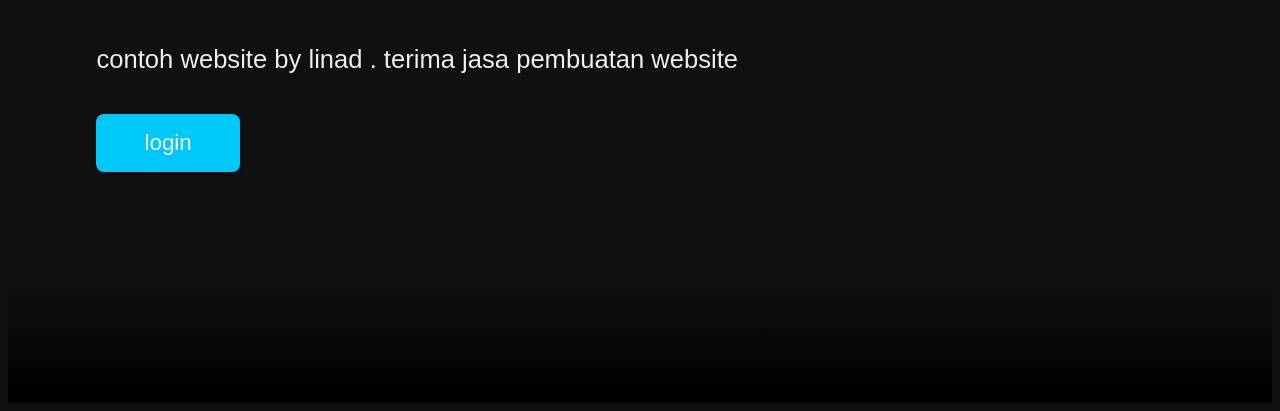
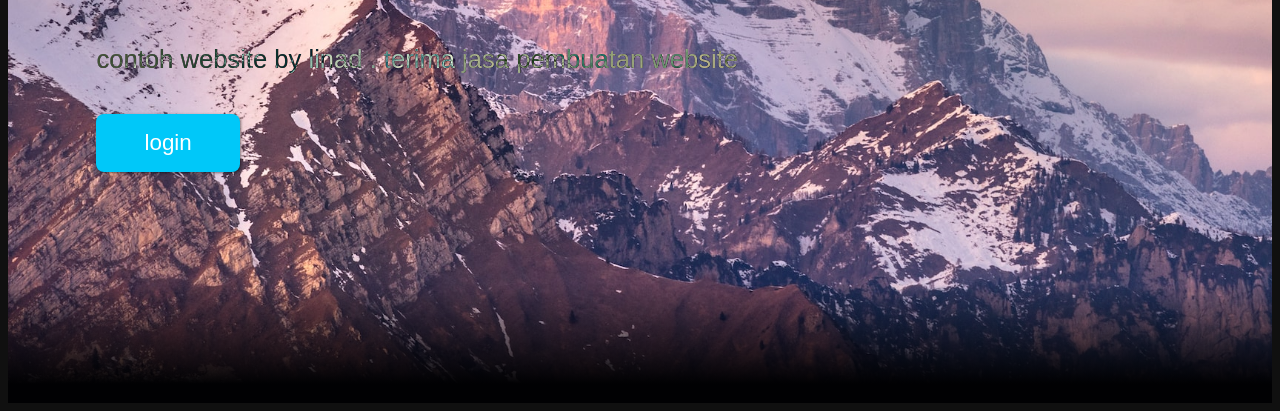
Before and after one commit to sgkayu/website, a plain HTML site: page index.html in a window 1280 px wide. Shown: the part 405-816 px from the top of the page. Drawn offline with nearby package versions, Linux system fonts and the light colour scheme.

Commit message:
Update style.css

```diff
--- a/style.css
+++ b/style.css
@@ -72,7 +72,7 @@ body {
   min-height: 100vh;
   display: flex;
   align-items: center;
-  background-image: url('bg/bg.jpg');
+  background-image: url('bg.jpg');
   background-repeat: no-repeat;
   background-size: cover;
   background-position: center;
```
